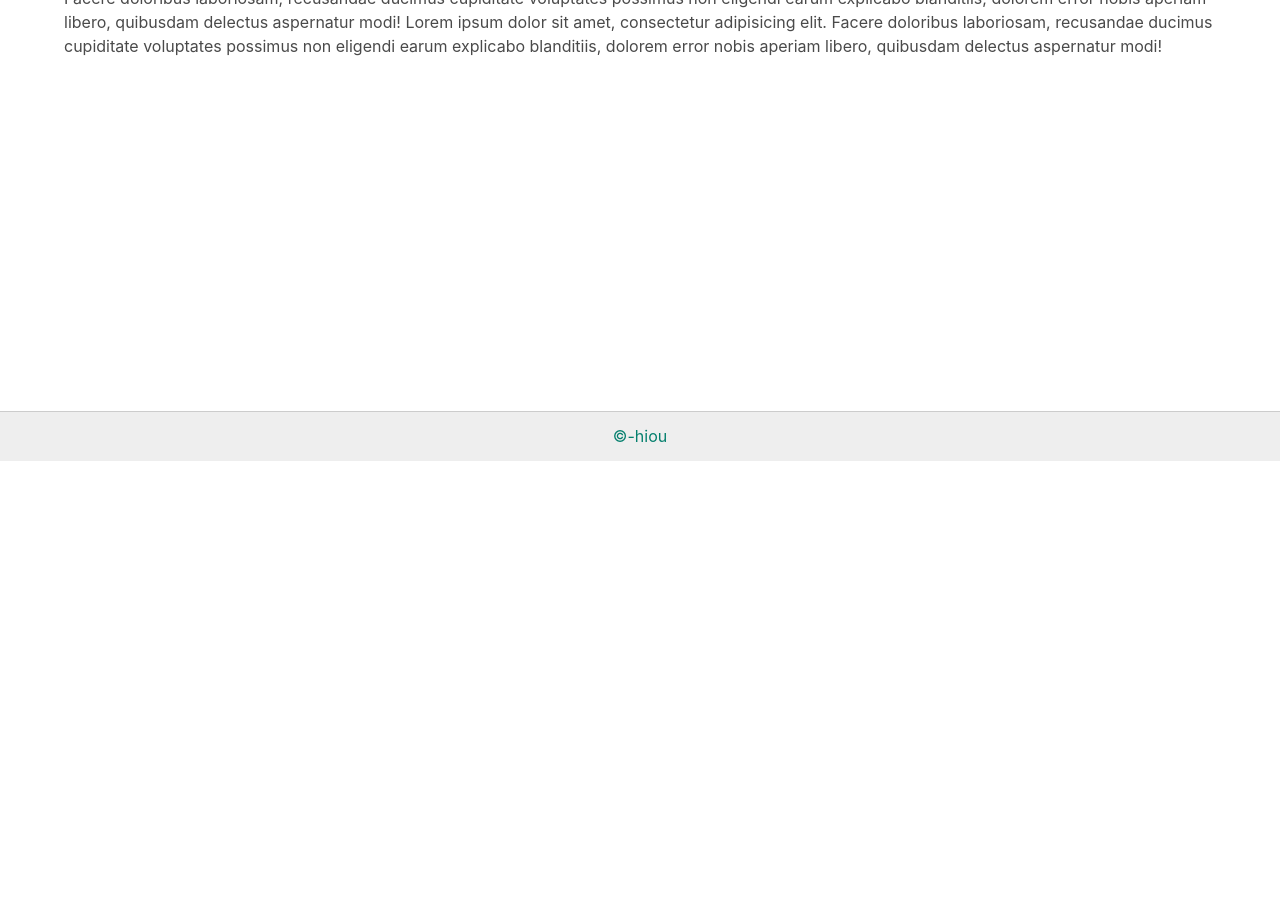
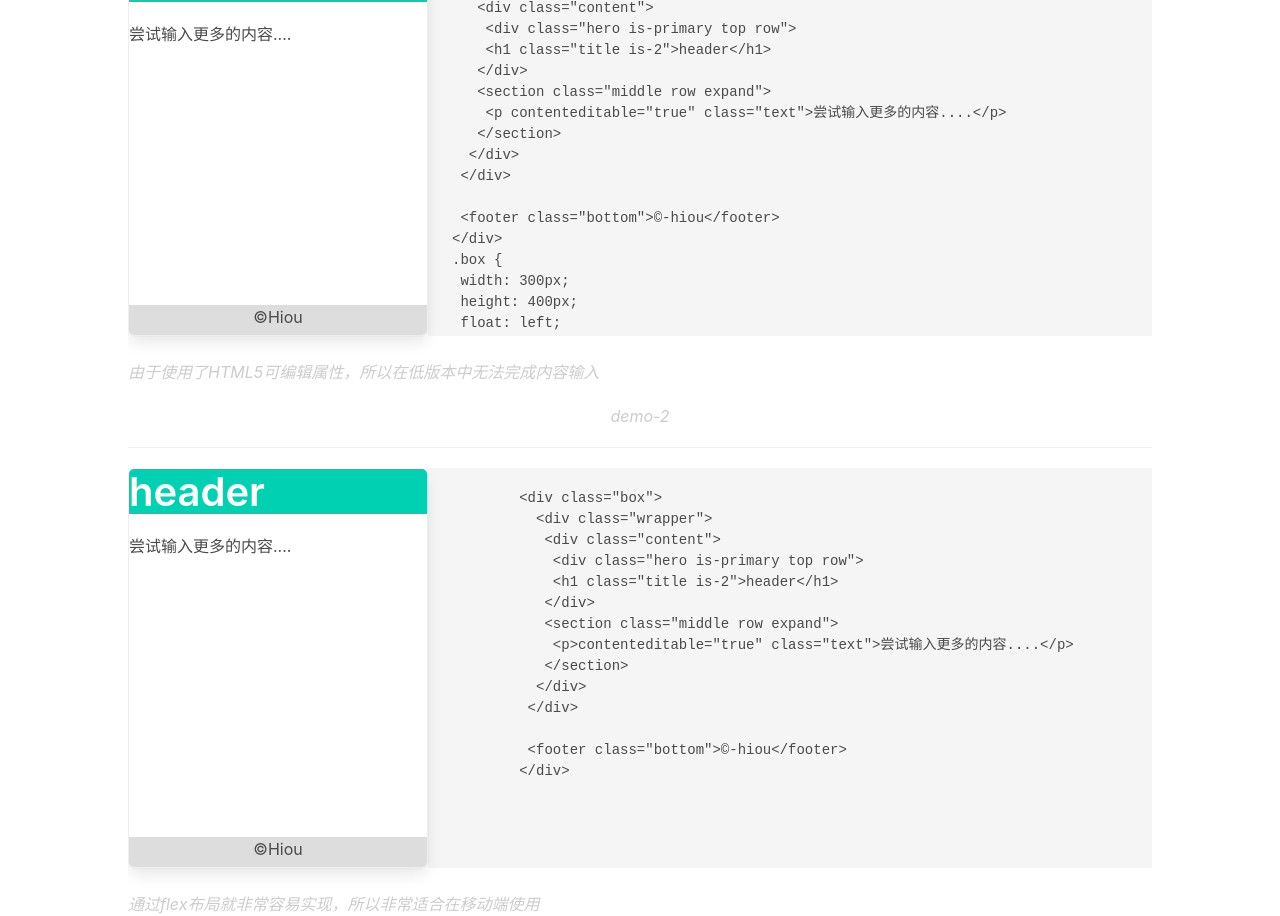
Before and after one commit to jacecao/html-css-js, a plain HTML site: page docs/sticky-footer/index.html in a window 1280 px wide. Shown: the part 339-1255 px from the top of the page. Before the commit the page ends 800 px from the top, so only its background shows below. Drawn offline with nearby package versions, Linux system fonts and the light colour scheme.

Commit message:
add sticky-footer

```diff
--- a/docs/sticky-footer/index.html
+++ b/docs/sticky-footer/index.html
@@ -3,126 +3,201 @@
 <head>
 	<meta charset="UTF-8">
 	<meta name="viewport" content="width=device-width, initial-scale=1">
-	<title>前端路由控制-首页</title>
+	<title>stick-footer</title>
 	<link rel="stylesheet" href="https://cdnjs.cloudflare.com/ajax/libs/bulma/0.6.2/css/bulma.min.css">
 	<style>
 		html {
 			height: 100%;
 		}
+		header {
+			height: 12rem;
+			background-color: #84fab0;
+			background-image: linear-gradient(120deg, #84fab0 0%, #8fd3f4 100%);
+			text-align: center;
+			color: #fff;
+		}
+		header .title {padding-top:3rem; color:#fff;}
+		header p{font-size: 1.8rem;}
+		pre {height: 400px; overflow-y: auto;}
 
-		header {
+		i.i-text {
+			display: block;
+			color: #ccc;
+			font-size: 1rem;
+			width:80%;
+			text-align: left;
+			margin: 0 auto;
+		}
+		.hr {
 			text-align: center;
+			padding: 1.2rem 0;
+			color:#ccc;
+			width: 80%;
+			border-bottom: 1px solid #eee;
+			margin: 0 auto;
 		}
-		section {
-			padding: 1rem 4rem;
+		.item {
+			width: 80%;
+			margin: 20px auto 0;
+			overflow: hidden;
 		}
-		footer {
-			border-top: 1px solid #ccc;
-			color: #047f6d;
-			background: #eee;
+
+		.item .box {
+			width: 300px;
+			height: 400px;
+			float: left;
+			border: 1px solid #eee;
+			overflow: hidden;
+			overflow-y: scroll;
+			padding: 0;
+		}
+
+		.wrapper {
+			height: auto;
+			min-height: 100%;
+		}
+		.content {
+			padding-bottom: 30px;
+		}
+		.content .expand {
+			margin-top: 20px;
+		}
+		.content .text {
+			padding-bottom: 20px;
+		}
+		.demo-1 footer {
+			position: relative;
+			width: 100%;
+			height: 30px;
+			margin-top: -30px;
+			background-color: #ddd;
 			text-align: center;
-			line-height: 3rem;
-		}
-		pre {height: 55vh; overflow-y: auto;}
-
-		.clearfix {display: inline-block;}
-		.clearfix::after {
-			content: '.';
-			display: block;
-			height: 0;
-			visibility: hidden;
 			clear: both;
 		}
 
-		/*test-1*/
-		.test-1 {
-			display: table;
-			height: 100%;
+		.demo-2 .box {
+			display: flex;
+			flex-direction: column;
+			align-items: center;
+			min-height: 100%;
+		}
+		.demo-2 .header {
 			width: 100%;
 		}
-			.test-1.row {
-				display: table-row;
-				height: 1px;
+		.demo-2 .middle {
+			width: 100%;
+			flex: 1;
+			margin: 20px 0;
 		}
+		.demo-2 footer {
+			width: 100%;
+			height: 30px;
+			background-color: #ddd;
+			text-align: center;
+		}
+	</style>
+</head>
+<body>
+	<header>
+		<h1 class="title is-1">HTML + CSS + JS</h1>
+		<p class="sub">stick-footer</p>
+	</header>
 
-			.test-1.row .expand {
-				height: auto;
+	<p class="hr"><i>demo-1</i></p>
+
+	<div class="item demo-1">
+		<div class="box">
+			<div class="wrapper">
+				<div class="content">
+					<div class="hero is-primary">
+						<h1 class="title is-2">header</h1>
+					</div>
+					<section class="middle row expand">
+						<p class="text" contenteditable="true">尝试输入更多的内容....</p>
+					</section>
+				</div>
+			</div>
+			<footer class="bottom">&copy;Hiou</footer>
+		</div>
+		<pre class="demo-1-pre">
+&lt;div class="box"&gt;
+  &lt;div class="wrapper"&gt;
+   &lt;div class="content"&gt;
+    &lt;div class="hero is-primary top row"&gt;
+    &lt;h1 class="title is-2"&gt;header&lt;/h1&gt;
+   &lt;/div&gt;
+   &lt;section class="middle row expand"&gt;
+    &lt;p contenteditable="true" class="text"&gt;尝试输入更多的内容....&lt;/p&gt;
+   &lt;/section&gt;
+  &lt;/div&gt;
+ &lt;/div&gt;
+
+ &lt;footer class="bottom"&gt;&copy;-hiou&lt;/footer&gt;
+&lt;/div&gt;
+.box {
+ width: 300px;
+ height: 400px;
+ float: left;
+ border: 1px solid #eee;
+ overflow: hidden;
+ overflow-y: scroll;
+ padding: 0;
 }
-
-
-		.test-2 {
-			display: flex;
-			/*flex-direction: column;*/
-			flex-flow: column;
-			min-height: 100vh;
-		}
-			.test-2 .middle {
-				flex: 1;
-			}
-
-		.test-3 , .wrapper{
-			height: 100%;
-			width: 100%;
-		}
-			.test-3 .wrapper {
+.wrapper {
  height: auto;
  min-height: 100%;
 }
-			.test-3 .main-content {
-				padding-bottom: 50px;
+.content {
+ padding-bottom: 30px;
 }
-			.test-3 .bottom {
+.content .expand {
+ margin-top: 20px;
+}
+.content .text {
+ padding-bottom: 20px;
+}
+.item footer {
  position: relative;
-				height: 50px;
-				margin-top: -50px;
+ width: 100%;
+ height: 30px;
+ margin-top: -30px;
+ background-color: #ddd;
+ text-align: center;
  clear: both;
-			}
-	</style>
-</head>
-<body class="test-3">
+}</pre>
+	</div>
+	<i class="i-text">由于使用了HTML5可编辑属性，所以在低版本中无法完成内容输入</i>
 
-	<!-- test-1 test-2 -->
-	<!--
-	<header class="hero is-primary top row">
-		<h1 class="title is-2">Sticky-footer</h1>
-		<a href="https://jacecao.github.io/html-css-js/">返回项目首页</a>
-	</header>
-	<section class="middle row expand clearfix">
-		<div class="content">
-			this is content
+		<p class="hr"><i>demo-2</i></p>
+
+		<div class="item demo-2">
+			<div class="box">
+				<div class="hero is-primary header">
+					<h1 class="title is-2">header</h1>
 				</div>
+				<section class="middle row expand">
+					<p class="text" contenteditable="true">尝试输入更多的内容....</p>
 				</section>
-	-->
+				<footer class="bottom">&copy;Hiou</footer>
+			</div>
+			<pre class="demo-2-pre">
+	&lt;div class="box"&gt;
+	  &lt;div class="wrapper"&gt;
+	   &lt;div class="content"&gt;
+	    &lt;div class="hero is-primary top row"&gt;
+	    &lt;h1 class="title is-2"&gt;header&lt;/h1&gt;
+	   &lt;/div&gt;
+	   &lt;section class="middle row expand"&gt;
+	    &lt;p&gt;contenteditable="true" class="text"&gt;尝试输入更多的内容....&lt;/p&gt;
+	   &lt;/section&gt;
+	  &lt;/div&gt;
+	 &lt;/div&gt;
 
-	<div class="wrapper clearfix">
-		<div class="main-content">
-			<header class="hero is-primary top row">
-				<h1 class="title is-2">Sticky-footer</h1>
-				<a href="https://jacecao.github.io/html-css-js/">返回项目首页</a>
-			</header>
-			<section class="middle row expand">
-				<div class="content">
-					this is content
-					Lorem ipsum dolor sit amet, consectetur adipisicing elit. Facere doloribus laboriosam, recusandae ducimus cupiditate voluptates possimus non eligendi earum explicabo blanditiis, dolorem error nobis aperiam libero, quibusdam delectus aspernatur modi!
-					Lorem ipsum dolor sit amet, consectetur adipisicing elit. Facere doloribus laboriosam, recusandae ducimus cupiditate voluptates possimus non eligendi earum explicabo blanditiis, dolorem error nobis aperiam libero, quibusdam delectus aspernatur modi!
-					Lorem ipsum dolor sit amet, consectetur adipisicing elit. Facere doloribus laboriosam, recusandae ducimus cupiditate voluptates possimus non eligendi earum explicabo blanditiis, dolorem error nobis aperiam libero, quibusdam delectus aspernatur modi!
-					Lorem ipsum dolor sit amet, consectetur adipisicing elit. Facere doloribus laboriosam, recusandae ducimus cupiditate voluptates possimus non eligendi earum explicabo blanditiis, dolorem error nobis aperiam libero, quibusdam delectus aspernatur modi!
-					Lorem ipsum dolor sit amet, consectetur adipisicing elit. Facere doloribus laboriosam, recusandae ducimus cupiditate voluptates possimus non eligendi earum explicabo blanditiis, dolorem error nobis aperiam libero, quibusdam delectus aspernatur modi!
-					Lorem ipsum dolor sit amet, consectetur adipisicing elit. Facere doloribus laboriosam, recusandae ducimus cupiditate voluptates possimus non eligendi earum explicabo blanditiis, dolorem error nobis aperiam libero, quibusdam delectus aspernatur modi!
-					Lorem ipsum dolor sit amet, consectetur adipisicing elit. Facere doloribus laboriosam, recusandae ducimus cupiditate voluptates possimus non eligendi earum explicabo blanditiis, dolorem error nobis aperiam libero, quibusdam delectus aspernatur modi!
+	 &lt;footer class="bottom"&gt;&copy;-hiou&lt;/footer&gt;
+	&lt;/div&gt;</pre>
 		</div>
-			</section>
-		</div>
-	</div>
+		<i class="i-text">通过flex布局就非常容易实现，所以非常适合在移动端使用</i>
 
 
-	<footer class="bottom row">
-		<span>&copy;-hiou</span>
-	</footer>
-
-
-
-	<script>
-	</script>
 </body>
 </html>
```
Also changed, not shown: docs/cubic-bezier/index.html (added, +75 -0 lines), docs/html-position/index.html (added, +69 -0 lines), docs/index.html (+13 -7 lines), docs/sticky-footer/test.html (added, +55 -0 lines), docs/sticky-footer/readme.md (added). Lines whose indentation alone changed are shown as unchanged.
